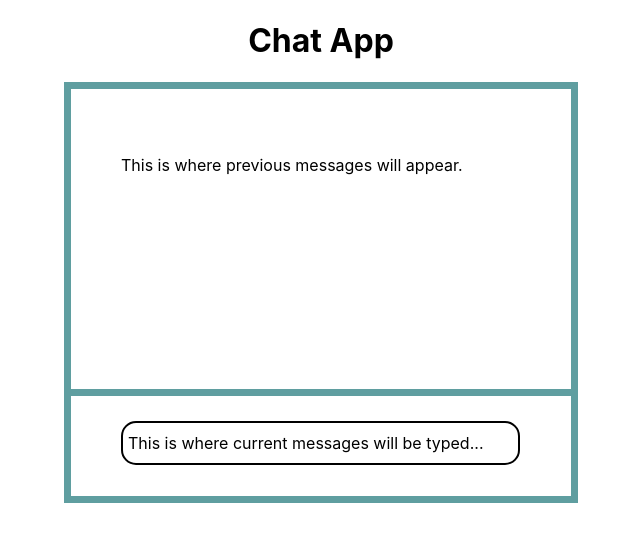
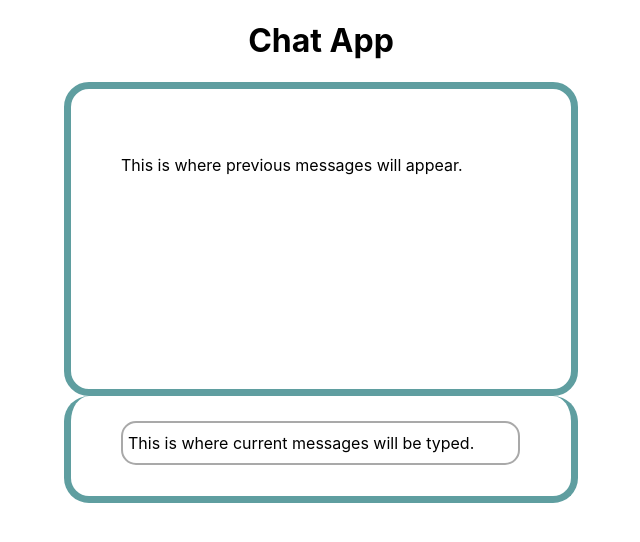
Before and after one commit to akienzle32/chat, a React (Create React App) app: page / in a window 1280 px wide. Shown: the top 542 px of the page, without its empty margins (319-959 px from the left). Built offline with nearby package versions, Linux system fonts and the light colour scheme.

Commit message:
thought rounded edges looked cooler

```diff
--- a/src/ChatPrompt.jsx
+++ b/src/ChatPrompt.jsx
@@ -3,6 +3,7 @@ const upperBox = {
 	height: 200,
 	overflowY: 'scroll',
 	width: 400,
+	borderRadius: 25,
 	border: '7px solid #5F9EA0',
 	padding: 50,
 	margin: 'auto'
@@ -14,6 +15,7 @@ const lowerBox = {
 	paddingBottom: 25,
 	paddingRight: 50,
 	paddingLeft: 50,
+	borderRadius: 25,
 	borderBottom: '7px solid #5F9EA0',
 	borderLeft: '7px solid #5F9EA0',
 	borderRight: '7px solid #5F9EA0',
@@ -28,7 +30,7 @@ const currentMessage = {
 	paddingBottom: 10,
 	paddingTop: 10,
 	margin: 0,
-	border: '2px solid black',
+	border: '2px solid #A9A9A9',
 	borderRadius: 15
 }
 
@@ -41,7 +43,7 @@ export const Prompt = () => {
 			</div>
 			<div style={lowerBox}>
 				<div style={currentMessage}>
-					This is where current messages will be typed...
+					This is where current messages will be typed.
 				</div>
 			</div>
 		</body>
```
